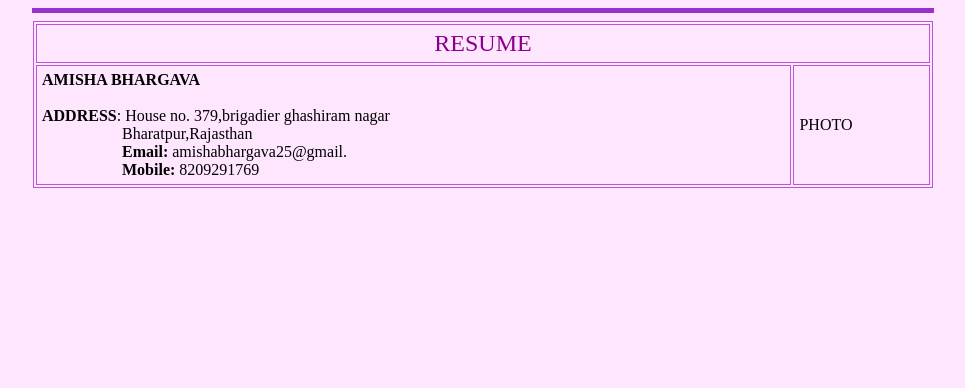
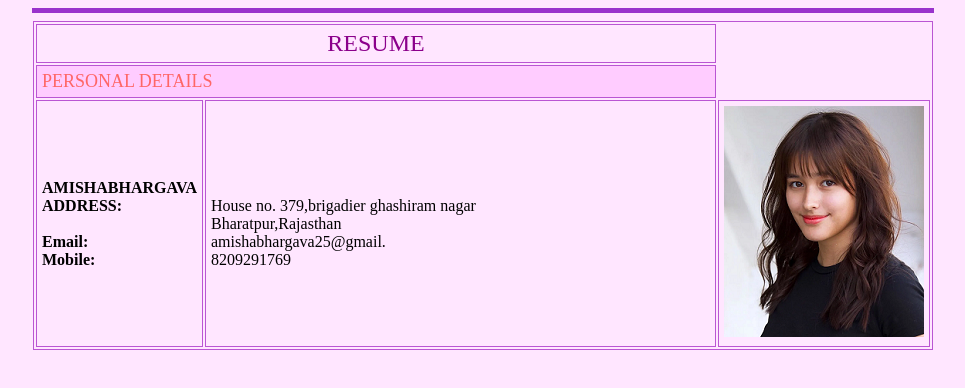
Before and after one commit to nabiamisha/resume, a plain HTML site: page index.html in a window 1280 px wide. Shown: the whole page, without its empty margins (157-1122 px from the left). Drawn offline with Linux system fonts and the light colour scheme.

Commit message:
Add files via upload

```diff
--- a/index.html
+++ b/index.html
@@ -18,16 +18,28 @@
                 <font size="5" face="Bernard MT Condensed" color="DarkMagenta">RESUME</font>
             </td>
         </tr>
-        <tr>
-            <td>
-                <b>AMISHA BHARGAVA</b>  <br> <br>
-                <b>ADDRESS</b>: House no. 379,brigadier ghashiram nagar <br>
-                &nbsp;&nbsp;&nbsp;&nbsp;&nbsp;&nbsp;&nbsp;&nbsp;&nbsp;&nbsp;&nbsp;&nbsp;&nbsp;&nbsp;&nbsp;&nbsp;&nbsp;&nbsp;&nbsp;&nbsp;Bharatpur,Rajasthan <br>
-                &nbsp;&nbsp;&nbsp;&nbsp;&nbsp;&nbsp;&nbsp;&nbsp;&nbsp;&nbsp;&nbsp;&nbsp;&nbsp;&nbsp;&nbsp;&nbsp;&nbsp;&nbsp;&nbsp;&nbsp;<b>Email:</b> amishabhargava25@gmail. <br>
-                &nbsp;&nbsp;&nbsp;&nbsp;&nbsp;&nbsp;&nbsp;&nbsp;&nbsp;&nbsp;&nbsp;&nbsp;&nbsp;&nbsp;&nbsp;&nbsp;&nbsp;&nbsp;&nbsp;&nbsp;<b>Mobile:</b> 8209291769
+        <tr bgcolor=" #ffccff">
+            <td colspan="2">
+                <font size="4" face="Bernard MT Condensed" color="#ff6666">PERSONAL DETAILS</font>
             </td>
-            <td>
-                PHOTO
+        </tr>
+            <td width="120">
+                <b>AMISHABHARGAVA</b>
+                <b>ADDRESS:</b> <br>
+
+                <br>
+                <b>Email:</b> <br>
+                <b>Mobile:</b> <br>
+            </td>
+            <td width="500">
+                 <br>
+                House no. 379,brigadier ghashiram nagar <br>
+                Bharatpur,Rajasthan <br>
+                amishabhargava25@gmail. <br>
+                8209291769 <br>
+            </td>
+            <td align="center">
+                <img src="photo.png" alt="Amisha bhargava" title="Amisha bhargava">
             </td>
         </tr>
     </table>
```
Also changed, not shown: photo.png (added).
